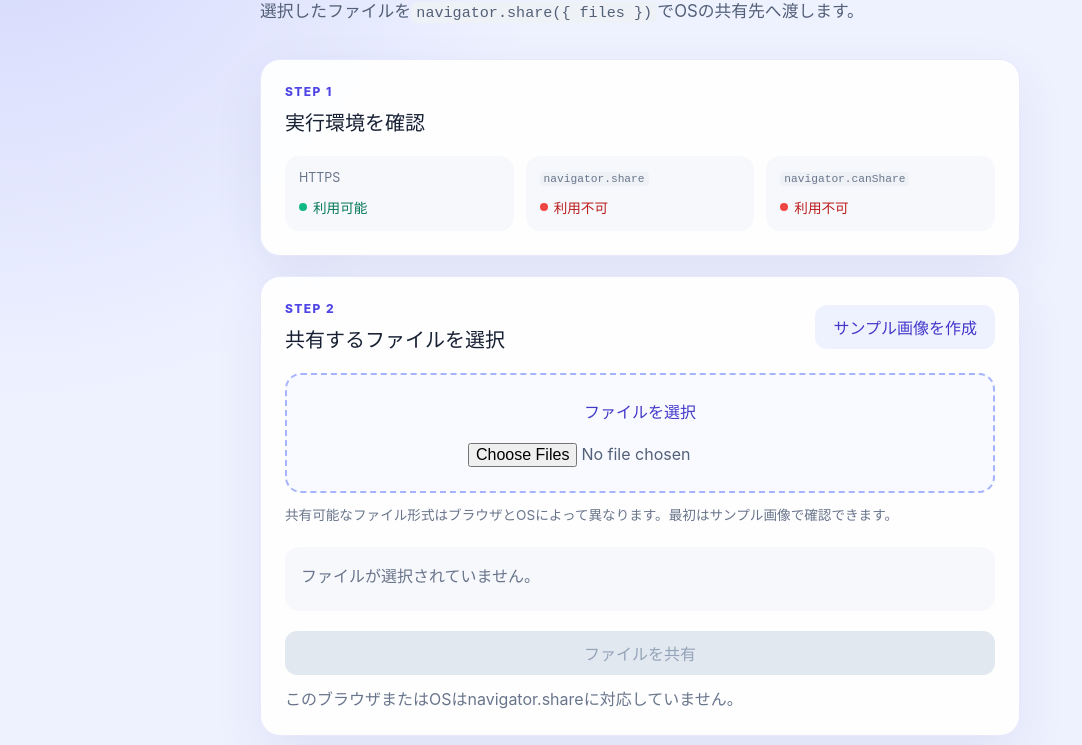
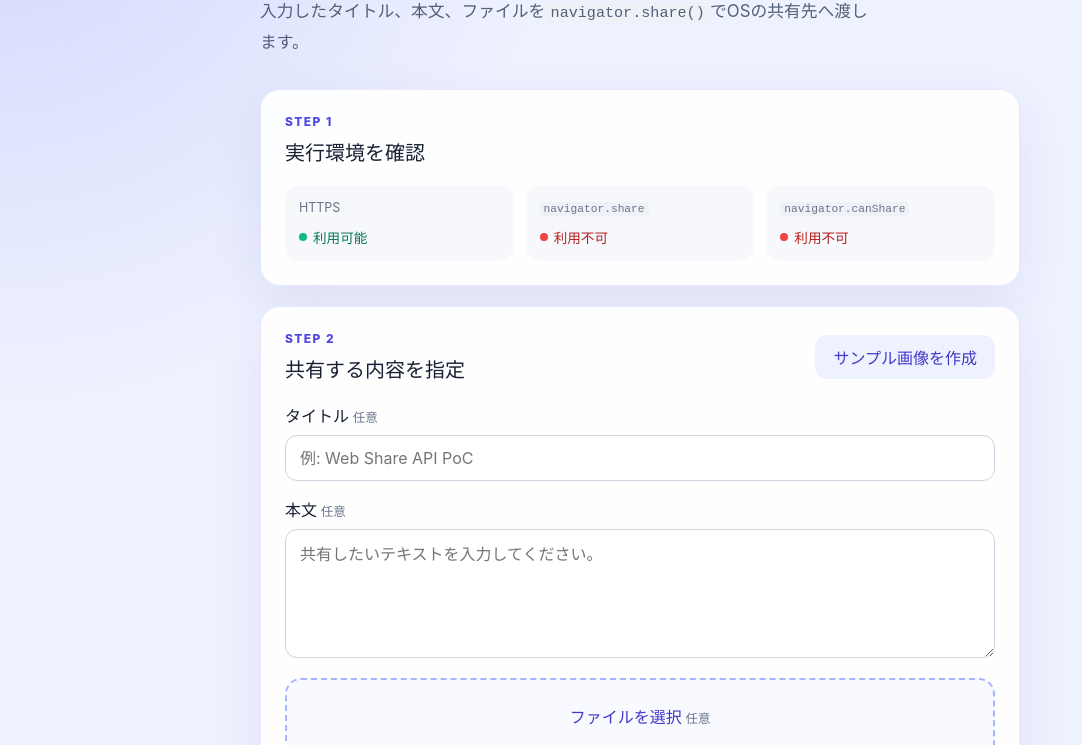
Before and after one commit to sofuetakuma112/web-share-level2-poc, a plain HTML site: page index.html in a window 1280 px wide. Shown: the part 154-899 px from the top of the page, without its empty margins (0-1082 px from the left). Drawn offline with Linux system fonts and the light colour scheme.

Commit message:
テキストを含む共有に対応

```diff
--- a/index.html
+++ b/index.html
@@ -6,7 +6,7 @@
     <meta name="color-scheme" content="light dark" />
     <meta
       name="description"
-      content="Web Share APIを使ったファイル共有の対応状況と動作を確認するPoC"
+      content="Web Share APIを使ったファイルとテキストの共有を確認するPoC"
     />
     <title>Web Share Level 2 PoC</title>
     <link rel="stylesheet" href="./style.css" />
@@ -16,9 +16,9 @@
     <main class="container">
       <header class="hero">
         <p class="eyebrow">WEB SHARE API</p>
-        <h1>ファイル共有 PoC</h1>
+        <h1>ファイル・テキスト共有 PoC</h1>
         <p class="lead">
-          選択したファイルを<code>navigator.share({ files })</code>でOSの共有先へ渡します。
+          入力したタイトル、本文、ファイルを<code>navigator.share()</code>でOSの共有先へ渡します。
         </p>
       </header>
 
@@ -54,23 +54,44 @@
         </aside>
       </section>
 
-      <section class="card" aria-labelledby="file-heading">
+      <section class="card" aria-labelledby="content-heading">
         <div class="section-heading section-heading-responsive">
           <div>
             <p class="step">STEP 2</p>
-            <h2 id="file-heading">共有するファイルを選択</h2>
+            <h2 id="content-heading">共有する内容を指定</h2>
           </div>
           <button id="sample-button" class="button button-secondary" type="button">
             サンプル画像を作成
           </button>
         </div>
 
+        <div class="share-fields">
+          <label class="form-field" for="title-input">
+            <span>タイトル <small>任意</small></span>
+            <input
+              id="title-input"
+              type="text"
+              placeholder="例: Web Share API PoC"
+              autocomplete="off"
+            />
+          </label>
+
+          <label class="form-field" for="text-input">
+            <span>本文 <small>任意</small></span>
+            <textarea
+              id="text-input"
+              rows="4"
+              placeholder="共有したいテキストを入力してください。"
+            ></textarea>
+          </label>
+        </div>
+
         <label class="file-picker" for="file-input">
-          <span>ファイルを選択</span>
+          <span>ファイルを選択 <small>任意</small></span>
           <input id="file-input" type="file" multiple />
         </label>
         <p class="hint">
-          共有可能なファイル形式はブラウザとOSによって異なります。最初はサンプル画像で確認できます。
+          テキストだけでも共有できます。共有可能なファイル形式はブラウザとOSによって異なるため、最初はサンプル画像で確認できます。
         </p>
 
         <div id="file-summary" class="file-summary" aria-live="polite">
@@ -79,10 +100,10 @@
 
         <div class="share-area">
           <button id="share-button" class="button button-primary" type="button" disabled>
-            ファイルを共有
+            共有する
           </button>
           <output id="result" class="result" aria-live="polite">
-            ファイルを選択すると共有可否を判定します。
+            タイトル、本文、またはファイルを指定すると共有可否を判定します。
           </output>
         </div>
       </section>
--- a/index.js
+++ b/index.js
@@ -3,6 +3,8 @@ const shareApiOutput = document.querySelector('#share-api');
 const canShareApiOutput = document.querySelector('#can-share-api');
 const iframeNotice = document.querySelector('#iframe-notice');
 const openDirectlyLink = document.querySelector('#open-directly');
+const titleInput = document.querySelector('#title-input');
+const textInput = document.querySelector('#text-input');
 const fileInput = document.querySelector('#file-input');
 const sampleButton = document.querySelector('#sample-button');
 const fileSummary = document.querySelector('#file-summary');
@@ -34,7 +36,25 @@ function formatBytes(bytes) {
   return `${value.toFixed(unitIndex === 0 ? 0 : 1)} ${units[unitIndex]}`;
 }
 
-function getFileShareSupport() {
+function getShareData() {
+  const shareData = {};
+
+  if (titleInput.value.trim().length > 0) {
+    shareData.title = titleInput.value;
+  }
+
+  if (textInput.value.trim().length > 0) {
+    shareData.text = textInput.value;
+  }
+
+  if (selectedFiles.length > 0) {
+    shareData.files = selectedFiles;
+  }
+
+  return shareData;
+}
+
+function getShareSupport(shareData) {
   if (!window.isSecureContext) {
     return {
       supported: false,
@@ -49,26 +69,34 @@ function getFileShareSupport() {
     };
   }
 
-  if (typeof navigator.canShare !== 'function') {
+  if (Object.keys(shareData).length === 0) {
+    return {
+      supported: false,
+      message: 'タイトル、本文、またはファイルを指定すると共有可否を判定します。',
+    };
+  }
+
+  const includesFiles = 'files' in shareData;
+  if (includesFiles && typeof navigator.canShare !== 'function') {
     return {
       supported: false,
       message: 'このブラウザはファイル共有可否を判定できません。',
     };
   }
 
-  if (selectedFiles.length === 0) {
+  if (typeof navigator.canShare !== 'function') {
     return {
-      supported: false,
-      message: 'ファイルを選択すると共有可否を判定します。',
+      supported: true,
+      message: 'navigator.shareが利用できます。共有時にブラウザが内容を確認します。',
     };
   }
 
   try {
-    // Level 2の判定対象であるfilesだけを渡し、ほかの共有データの影響を受けないようにする。
-    if (navigator.canShare({ files: selectedFiles })) {
+    // 実際にshare()へ渡すタイトル、本文、ファイルの組み合わせをまとめて判定する。
+    if (navigator.canShare(shareData)) {
       return {
         supported: true,
-        message: 'navigator.canShare({ files })がtrueを返しました。',
+        message: 'navigator.canShare(共有データ)がtrueを返しました。',
       };
     }
 
@@ -76,7 +104,7 @@ function getFileShareSupport() {
       supported: false,
       message: isEmbedded()
         ? 'iframeのPermissions Policyで共有が許可されていない可能性があります。別タブで開いてください。'
-        : 'navigator.canShare({ files })がfalseを返しました。ブラウザ、OS、ファイル形式のいずれかが未対応です。',
+        : 'navigator.canShare(共有データ)がfalseを返しました。ブラウザ、OS、または指定した内容の組み合わせが未対応です。',
     };
   } catch (error) {
     return {
@@ -107,7 +135,7 @@ function renderEnvironment() {
   ].join('\n');
 }
 
-function renderFiles() {
+function renderShareState() {
   fileSummary.replaceChildren();
 
   if (selectedFiles.length === 0) {
@@ -130,7 +158,7 @@ function renderFiles() {
     fileSummary.append(list);
   }
 
-  const support = getFileShareSupport();
+  const support = getShareSupport(getShareData());
   shareButton.disabled = !support.supported;
   resultOutput.textContent = support.message;
   resultOutput.className = support.supported ? 'result result-success' : 'result';
@@ -186,8 +214,11 @@ async function createSampleImage() {
 
 fileInput.addEventListener('change', () => {
   selectedFiles = Array.from(fileInput.files ?? []);
-  renderFiles();
+  renderShareState();
 });
+
+titleInput.addEventListener('input', renderShareState);
+textInput.addEventListener('input', renderShareState);
 
 sampleButton.addEventListener('click', async () => {
   sampleButton.disabled = true;
@@ -195,7 +226,7 @@ sampleButton.addEventListener('click', async () => {
   try {
     selectedFiles = [await createSampleImage()];
     fileInput.value = '';
-    renderFiles();
+    renderShareState();
   } catch (error) {
     resultOutput.textContent = error instanceof Error ? error.message : '画像を作成できませんでした。';
     resultOutput.className = 'result result-error';
@@ -205,9 +236,10 @@ sampleButton.addEventListener('click', async () => {
 });
 
 shareButton.addEventListener('click', async () => {
-  const support = getFileShareSupport();
+  const shareData = getShareData();
+  const support = getShareSupport(shareData);
   if (!support.supported) {
-    renderFiles();
+    renderShareState();
     return;
   }
 
@@ -215,8 +247,8 @@ shareButton.addEventListener('click', async () => {
   resultOutput.className = 'result';
 
   try {
-    // ユーザー操作の中でshare()を呼び出し、選択済みのファイルだけを共有する。
-    await navigator.share({ files: selectedFiles });
+    // ユーザー操作の中でshare()を呼び出し、入力された共有データをまとめて渡す。
+    await navigator.share(shareData);
     resultOutput.textContent = '共有処理が完了しました。';
     resultOutput.className = 'result result-success';
   } catch (error) {
@@ -226,4 +258,4 @@ shareButton.addEventListener('click', async () => {
 });
 
 renderEnvironment();
-renderFiles();
+renderShareState();
--- a/style.css
+++ b/style.css
@@ -20,7 +20,8 @@ body {
 }
 
 button,
-input {
+input,
+textarea {
   font: inherit;
 }
 
@@ -165,6 +166,49 @@ h2 {
 .text-link {
   color: #4338ca;
   font-weight: 700;
+}
+
+.share-fields {
+  display: grid;
+  gap: 16px;
+  margin-bottom: 20px;
+}
+
+.form-field {
+  display: grid;
+  gap: 8px;
+  color: #172033;
+  font-weight: 700;
+}
+
+.form-field small,
+.file-picker small {
+  color: #69758b;
+  font-size: 0.78rem;
+  font-weight: 500;
+}
+
+.form-field input,
+.form-field textarea {
+  width: 100%;
+  padding: 12px 14px;
+  border: 1px solid #cbd5e1;
+  border-radius: 12px;
+  background: #ffffff;
+  color: #172033;
+  font-weight: 400;
+}
+
+.form-field textarea {
+  min-height: 112px;
+  line-height: 1.6;
+  resize: vertical;
+}
+
+.form-field input:focus,
+.form-field textarea:focus {
+  border-color: #6366f1;
+  outline: 3px solid rgb(79 70 229 / 20%);
 }
 
 .file-picker {
@@ -363,6 +407,17 @@ h2 {
     color: #aebbd0;
   }
 
+  .form-field {
+    color: #eef2ff;
+  }
+
+  .form-field input,
+  .form-field textarea {
+    border-color: #475569;
+    background: #1d2740;
+    color: #eef2ff;
+  }
+
   .card {
     border-color: rgb(129 140 248 / 16%);
     background: rgb(23 32 51 / 94%);
```
Also changed, not shown: 1 other file.
